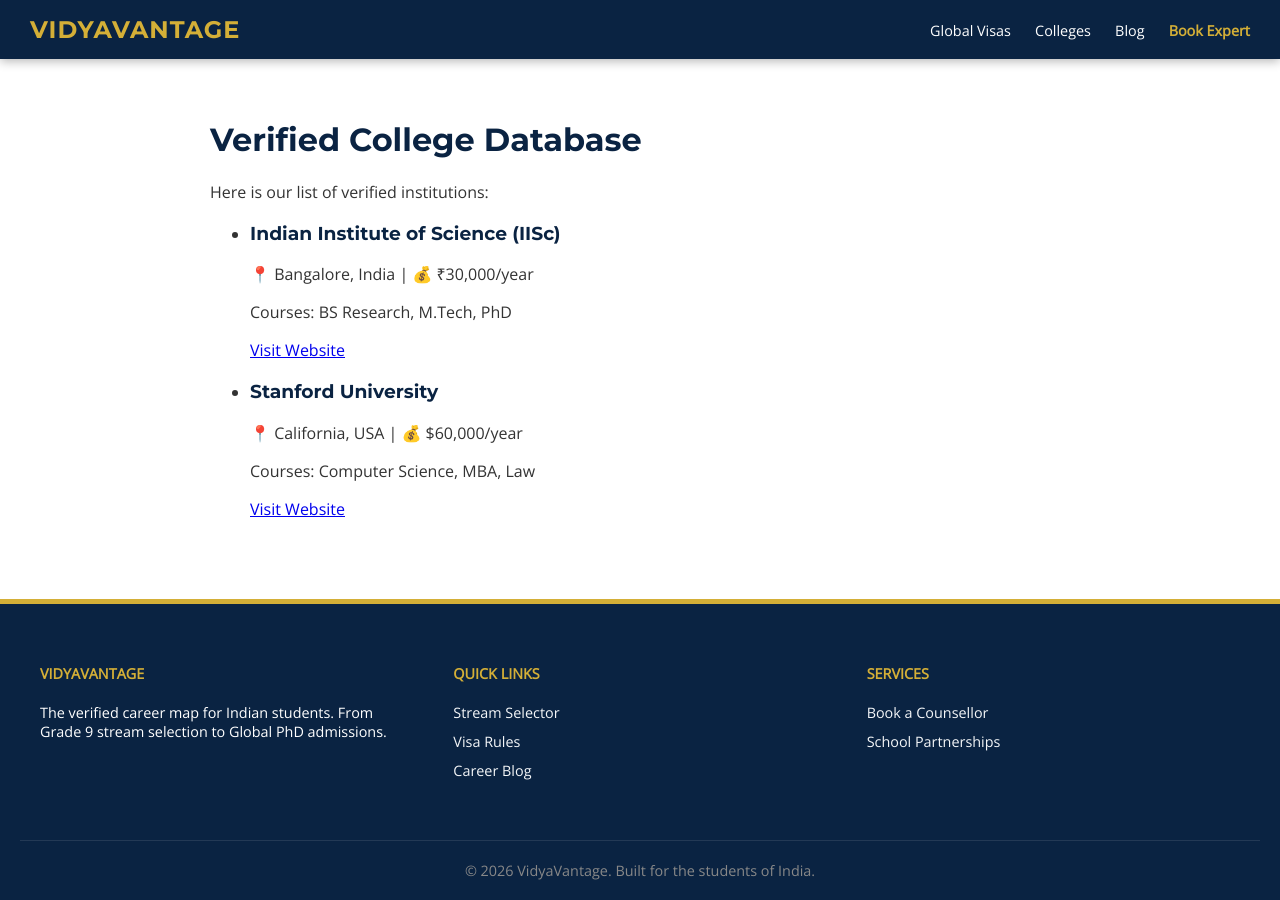
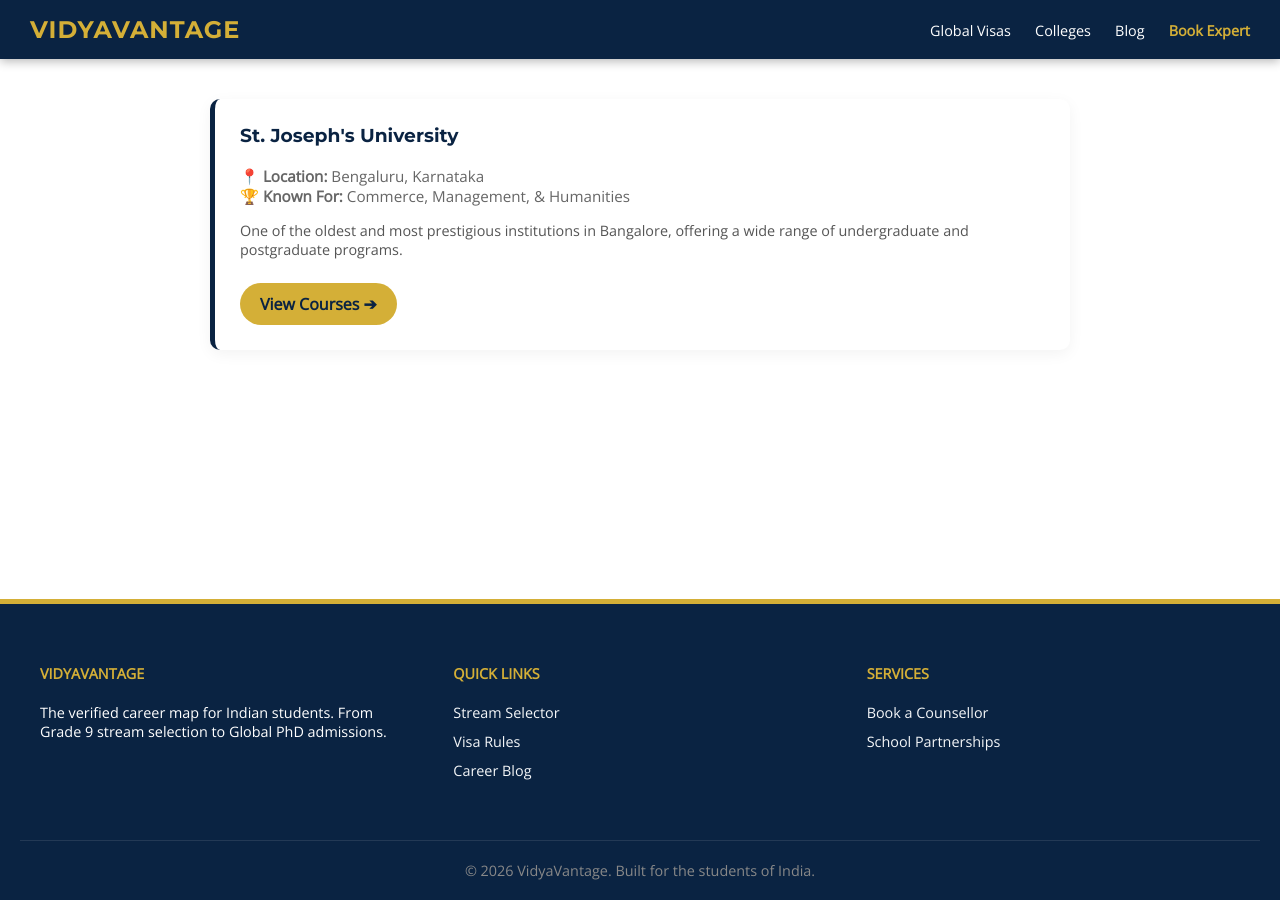
Before and after one commit to antoniovn96/vidyavantage.github.io, a Jekyll site: the page built from colleges.md, in a window 1280 px wide. Built offline with Jekyll 4.4.1, drawn with Linux system fonts in a browser that asks for light colours; our own code applies the rules of GitHub Pages for plain Markdown files.

Commit message:
Update colleges.md

```diff
--- a/colleges.md
+++ b/colleges.md
@@ -1,19 +1,17 @@
----
-layout: default
-title: Global College Directory
----
+<div style="background: white; border-radius: 10px; padding: 25px; box-shadow: 0 4px 15px rgba(0,0,0,0.05); border-left: 5px solid #0A2342; margin-bottom: 20px;">
 
-# Verified College Database
+  <h3 style="color: #0A2342; margin-top: 0;">St. Joseph's University</h3>
+  <p style="color: #666; font-size: 0.95rem;">
+    <strong>📍 Location:</strong> Bengaluru, Karnataka<br>
+    <strong>🏆 Known For:</strong> Commerce, Management, & Humanities
+  </p>
 
-Here is our list of verified institutions:
+  <p style="font-size: 0.9rem; color: #555;">
+    One of the oldest and most prestigious institutions in Bangalore, offering a wide range of undergraduate and postgraduate programs.
+  </p>
 
-<ul>
-  {% for college in site.data.colleges %}
-    <li>
-      <h3>{{ college.name }}</h3>
-      <p>📍 {{ college.location }} | 💰 {{ college.fees }}</p>
-      <p>Courses: {{ college.courses | join: ", " }}</p>
-      <a href="{{ college.website }}">Visit Website</a>
-    </li>
-  {% endfor %}
-</ul>
+  <a href="{{ '/st-josephs/' | relative_url }}" style="display: inline-block; background: #D4AF37; color: #0A2342; padding: 10px 20px; border-radius: 50px; text-decoration: none; font-weight: bold; margin-top: 10px;">
+    View Courses ➔
+  </a>
+
+</div>
```
